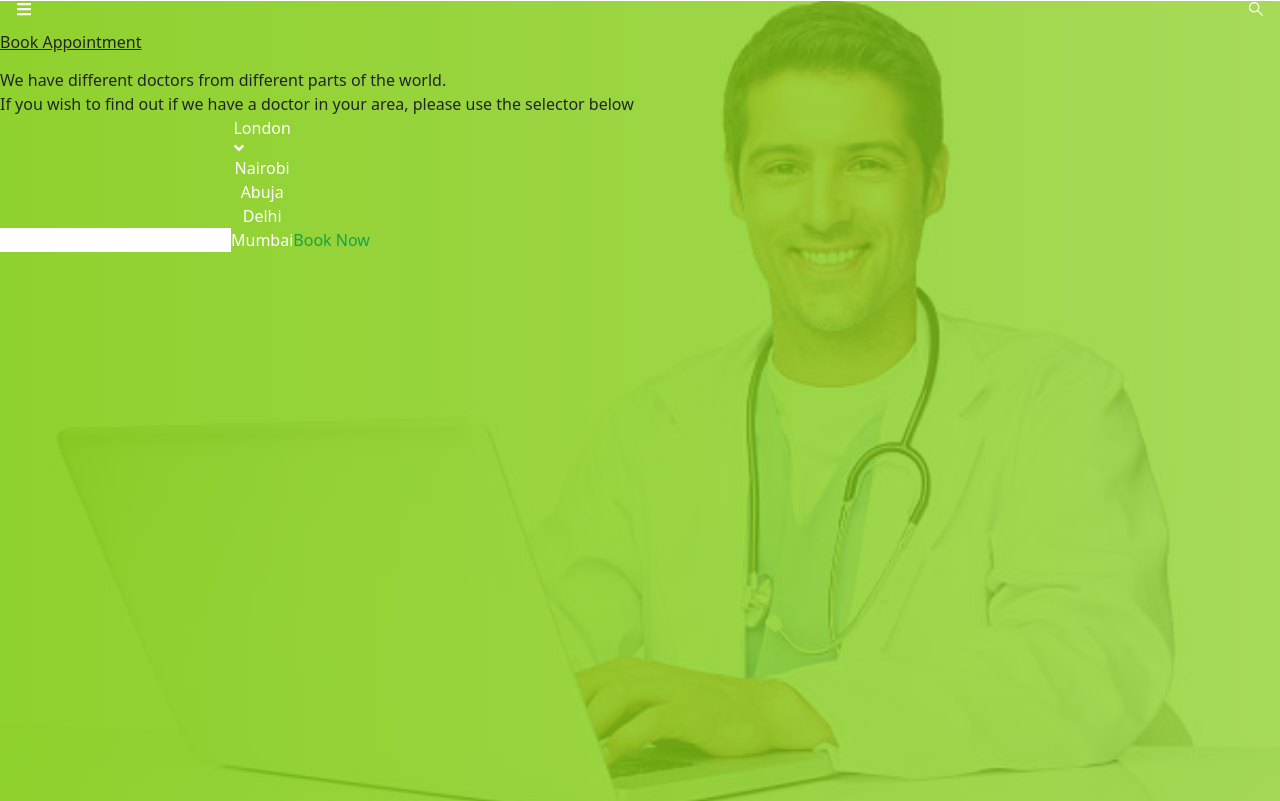
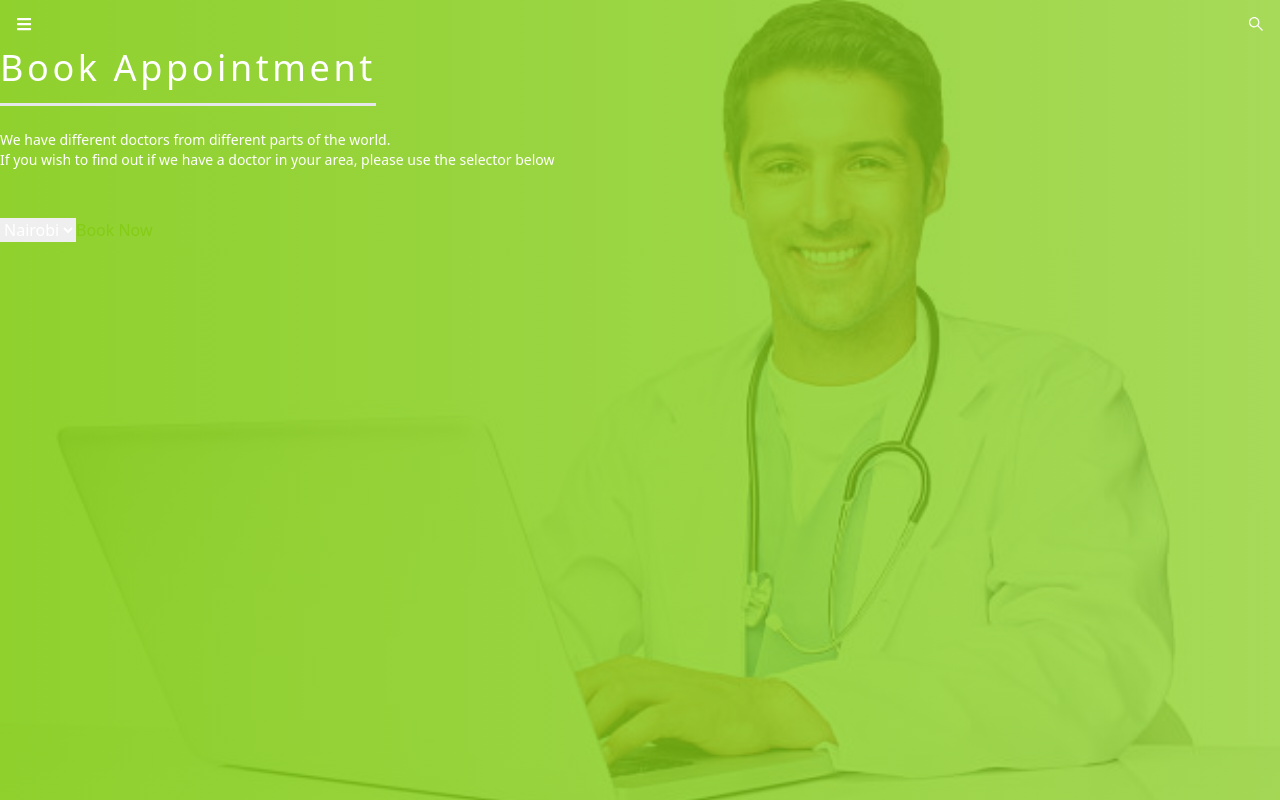
Before and after one commit to Chimwemwe-127001/book-appointment-frontend, a React (Create React App) app: page /reserve in a window 1280 px wide. Built offline with nearby package versions, Linux system fonts and the light colour scheme.

Commit message:
Add styling for reserve form heading

```diff
--- a/src/App.css
+++ b/src/App.css
@@ -60,8 +60,14 @@
 
 /* Reserve Form */
 .reserveContainer{
-  margin-top: -15px;
   background-color: #84cc16 ;
   background: linear-gradient(to right, #83cc16e5 , #83cc16b6 ),
   url('./assets/images/reserveformdoctor.jpg') no-repeat center center; background-size: cover;
 }
+
+.reserveFormHeading{
+  padding-bottom: 15px;
+  border-bottom-style: solid;
+  border-bottom-width: 3.1px;
+  width: fit-content;
+}
--- a/src/pages/ReserveForm.js
+++ b/src/pages/ReserveForm.js
@@ -1,8 +1,8 @@
-import { FaBars, FaSistrix, FaAngleDown } from 'react-icons/fa';
+import { FaBars, FaSistrix } from 'react-icons/fa';
 
 const ReserveForm = () => (
-  <div className="h-screen reserveContainer">
-    <div className="m-3 flex justify-between">
+  <div className="h-screen reserveContainer text-white">
+    <div className="p-3 flex justify-between">
       <button type="button" className="text-white">
         <FaBars />
       </button>
@@ -12,33 +12,25 @@ const ReserveForm = () => (
     </div>
 
     <div>
-      <div className="flex items-center">
-        <h4 className="mb-3">
-          <span className="underline"> Book Appointment </span>
+      <div>
+        <h4 className="text-4xl tracking-widest reserveFormHeading">
+          Book Appointment
         </h4>
       </div>
-      <p className="flex items-center">
+      <p className="text-sm mt-4">
         We have different doctors from different parts of the world.
-        {' '}
         <br />
         If you wish to find out if we have a doctor in your area, please use the selector below
       </p>
-      <div>
-        <form action="#">
-          <input type="text" name="username" />
-          <button type="button" className="text-white hover:bg-white-800">
-            London
-            <FaAngleDown />
-            <div>
-              <ul>
-                <li> Nairobi </li>
-                <li> Abuja </li>
-                <li> Delhi </li>
-                <li> Mumbai </li>
-              </ul>
-            </div>
-          </button>
-          <button type="button" className="bg-white-500 text-green-600"> Book Now </button>
+      <div className="mt-5">
+        <form action="/#">
+          <select name="cities" id="cities">
+            <option value="Nairobi">Nairobi</option>
+            <option value="Delhi">Delhi</option>
+            <option value="Abuja">Abuja</option>
+            <option value="Lusaka">Lusaka</option>
+          </select>
+          <input type="submit" value="Book Now" className="text-lime-500" />
         </form>
       </div>
     </div>
```
